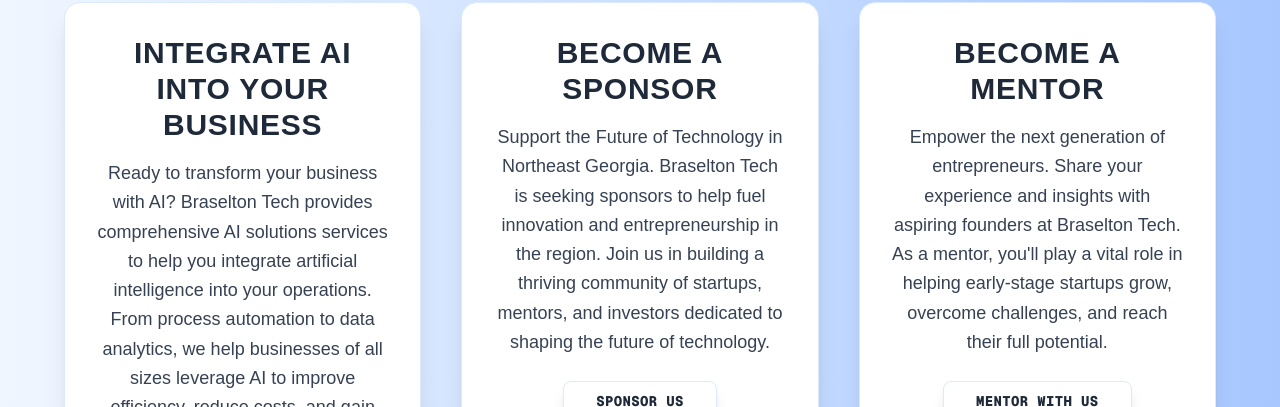
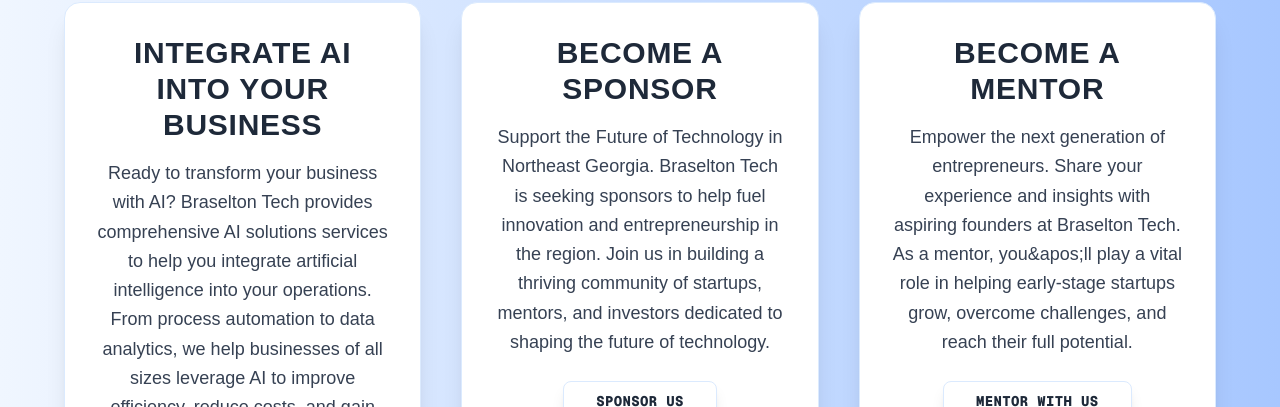
Before and after one commit to prestonbrown26/braseltontech-frontend-1, a Next.js app: page /involved in a window 1280 px wide. Shown: the part 129-536 px from the top of the page. Built offline with nearby package versions, Linux system fonts and the light colour scheme; no server answers.

Commit message:
fixed appostrophy errors

```diff
--- a/src/app/involved/ai-integration/page.tsx
+++ b/src/app/involved/ai-integration/page.tsx
@@ -57,7 +57,7 @@
         <div className="w-full max-w-lg bg-white rounded-2xl shadow-xl p-8 border border-blue-100">
           <h1 className="text-3xl font-extrabold text-gray-800 mb-2 text-center">Integrate AI Into Your Business</h1>
           {!submitted && (
-            <div className="text-gray-700 text-base text-center mb-6">Ready to transform your business with AI? Complete the form below to get started with our AI solutions services. We'll help you identify opportunities for AI integration and develop a customized plan to improve your operations, reduce costs, and gain competitive advantages.</div>
+            <div className="text-gray-700 text-base text-center mb-6">Ready to transform your business with AI? Complete the form below to get started with our AI solutions services. We&apos;ll help you identify opportunities for AI integration and develop a customized plan to improve your operations, reduce costs, and gain competitive advantages.</div>
           )}
           {submitted ? (
             <div className="flex flex-col items-center justify-center py-16">
--- a/src/app/involved/page.tsx
+++ b/src/app/involved/page.tsx
@@ -11,7 +11,7 @@
   const [sponsorTitle, setSponsorTitle] = useState("Become a Sponsor");
   const [sponsorBody, setSponsorBody] = useState("Support the Future of Technology in Northeast Georgia. Braselton Tech is seeking sponsors to help fuel innovation and entrepreneurship in the region. Join us in building a thriving community of startups, mentors, and investors dedicated to shaping the future of technology.");
   const [mentorTitle, setMentorTitle] = useState("Become a Mentor");
-  const [mentorBody, setMentorBody] = useState("Empower the next generation of entrepreneurs. Share your experience and insights with aspiring founders at Braselton Tech. As a mentor, you'll play a vital role in helping early-stage startups grow, overcome challenges, and reach their full potential.");
+  const [mentorBody, setMentorBody] = useState("Empower the next generation of entrepreneurs. Share your experience and insights with aspiring founders at Braselton Tech. As a mentor, you&apos;ll play a vital role in helping early-stage startups grow, overcome challenges, and reach their full potential.");
 
   return (
     <div className="min-h-screen flex flex-col bg-gradient-to-r from-[#f0f6ff] to-[#a7c7ff]">
```
